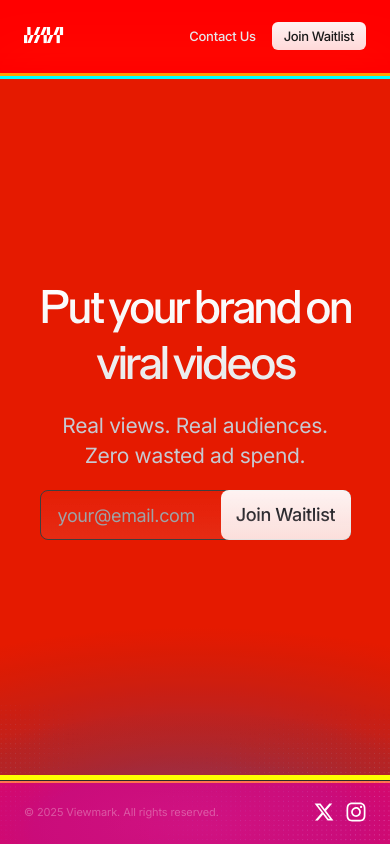
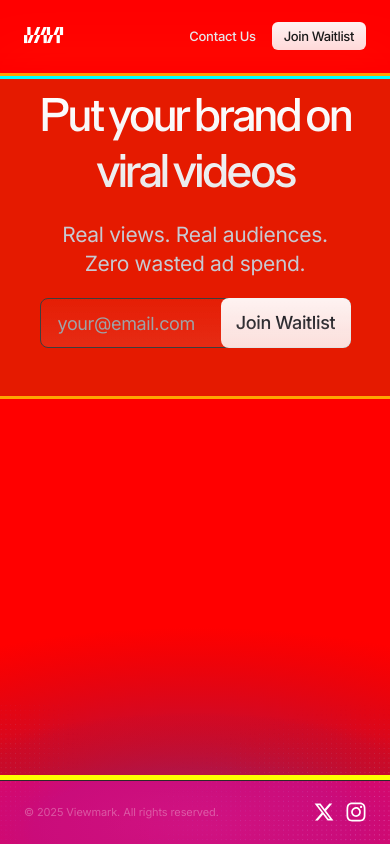
Before and after one commit to joe-whitehouse/viewmark-waitlist, a Next.js app: page / in a window 390 px wide. Built offline with nearby package versions, Linux system fonts and the light colour scheme; no server answers.

Commit message:
Add !important to flex rules to override later media queries

```diff
--- a/app/globals.css
+++ b/app/globals.css
@@ -1571,13 +1571,13 @@ a.contact-text:focus,
 
   /* Header - don't grow */
   .header {
-    flex: 0 0 auto;
+    flex: 0 0 auto !important;
     outline: 3px solid cyan !important; /* DEBUG: Header boundary */
   }
 
   /* Main content - don't grow, just take natural space */
   .main-content {
-    flex: 0 0 auto;
+    flex: 0 0 auto !important;
     outline: 3px solid orange !important; /* DEBUG: Main content boundary */
     background: rgba(0, 255, 0, 0.1) !important; /* DEBUG: Main content fill */
   }
@@ -1585,7 +1585,7 @@ a.contact-text:focus,
   /* Footer - push to bottom but don't grow */
   .footer {
     margin-top: auto !important;
-    flex: 0 0 auto;
+    flex: 0 0 auto !important;
     outline: 5px solid yellow !important; /* DEBUG: Footer boundary */
     background: rgba(255, 0, 255, 0.3) !important; /* DEBUG: Footer fill */
   }
```
